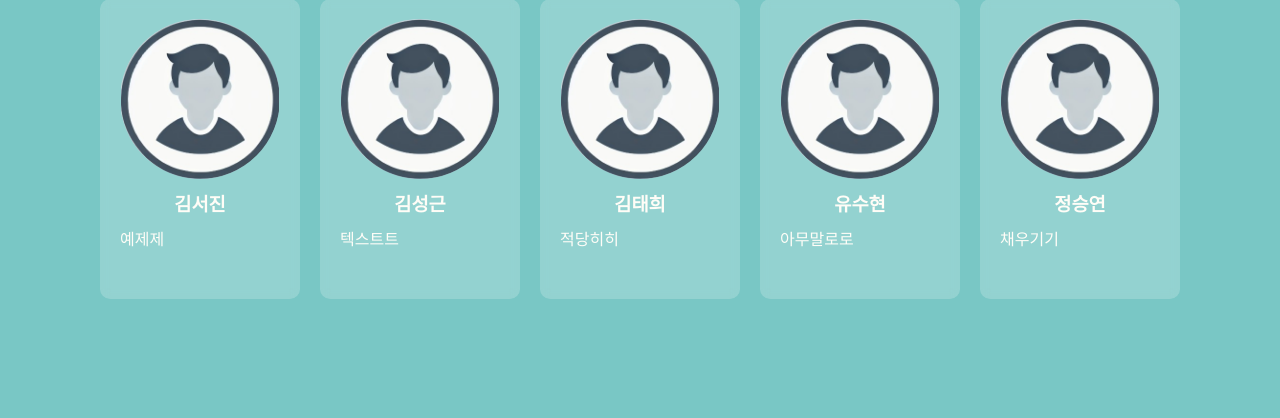
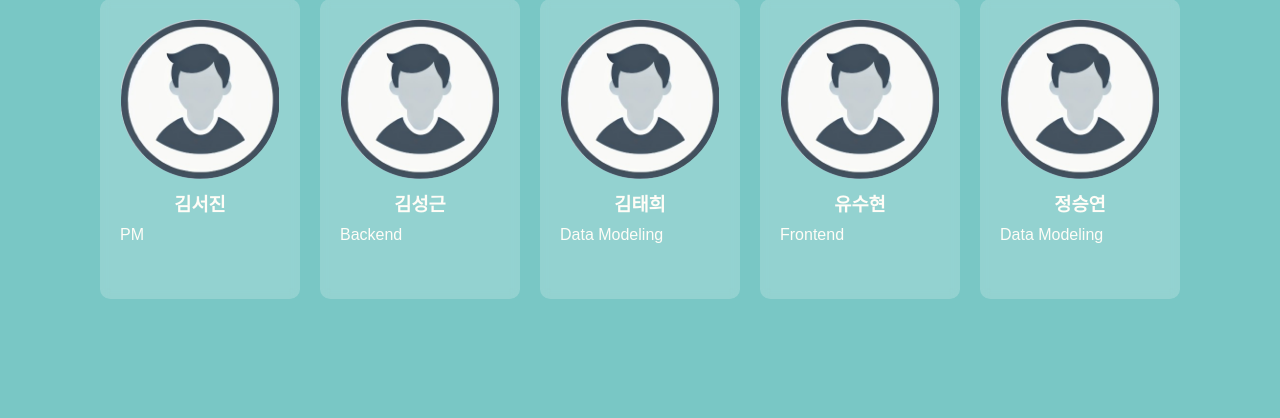
Before and after one commit to SKNETWORKS-FAMILY-AICAMP/SKN07-FINAL-2Team, a Python web app: template ui/templates/index.html in a window 1280 px wide. Shown: the part 2401-2819 px from the top of the page. Run offline with Jinja, Linux system fonts and the light colour scheme; the template is opened without the code that fills it, so the values that code supplies are empty.

Commit message:
랜딩 수정정

```diff
--- a/ui/templates/index.html
+++ b/ui/templates/index.html
@@ -102,7 +102,7 @@
                         </span>
                         <h3>김서진</h3>
                         <ul>
-                        <li>예제제</li>
+                        <li>PM</li>
                         </ul>
                     </div>
                     </a>
@@ -113,7 +113,7 @@
                         </span>
                         <h3>김성근</h3>
                         <ul>
-                        <li>텍스트트</li>
+                        <li>Backend</li>
                         </ul>
                     </div>
                     </a>
@@ -124,7 +124,7 @@
                         </span>
                         <h3>김태희</h3>
                         <ul>
-                        <li>적당히히</li>
+                        <li>Data Modeling</li>
                         </ul>
                     </div>
                     </a>
@@ -135,7 +135,7 @@
                         </span>
                         <h3>유수현</h3>
                         <ul>
-                        <li>아무말로로</li>
+                        <li>Frontend</li>
                         </ul>
                     </div>
                     </a>
@@ -146,7 +146,7 @@
                         </span>
                         <h3>정승연</h3>
                         <ul>
-                        <li>채우기기</li>
+                        <li>Data Modeling</li>
                         </ul>
                     </div>
                     </a>
```
